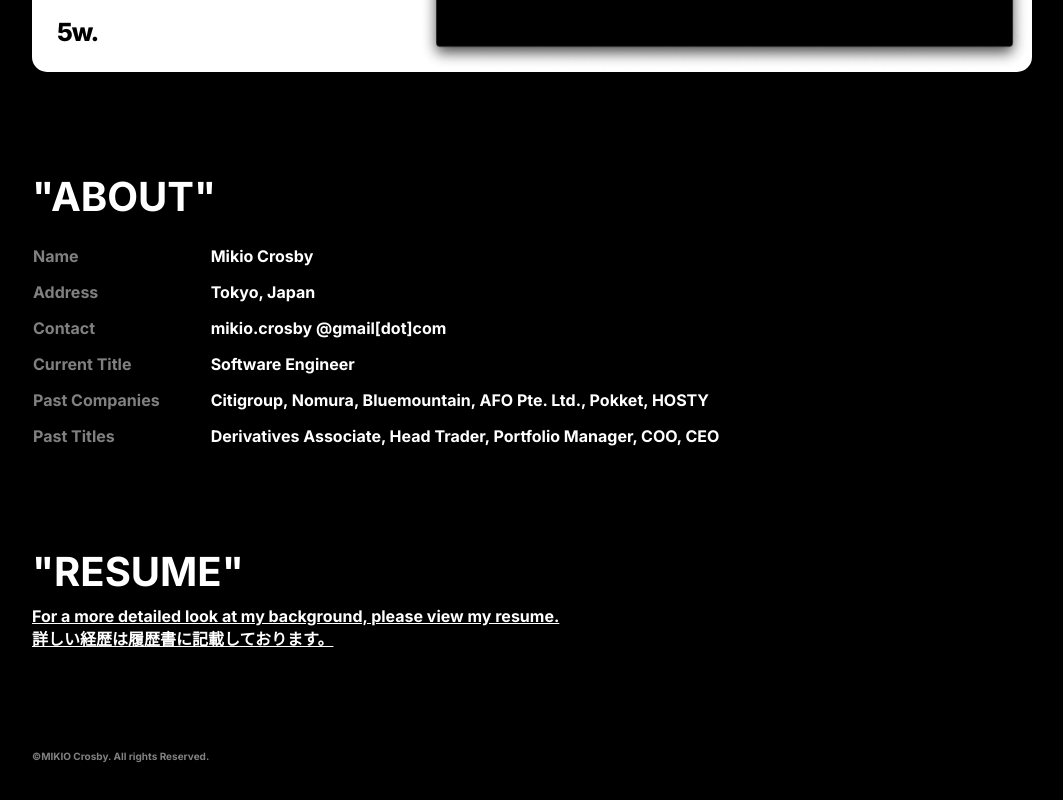
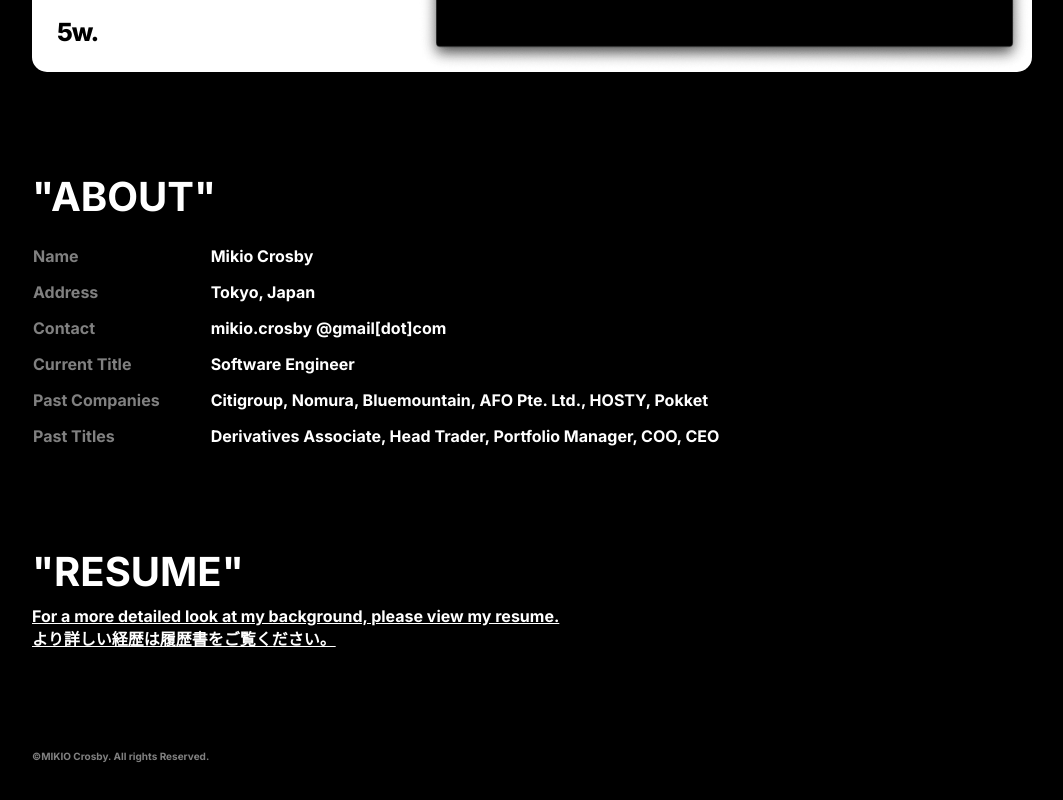
Before and after one commit to eremitik/portfolio, a React (Create React App) app: page / in a window 1280 px wide. Shown: the part 3347-4147 px from the top of the page, without its empty margins (143-1206 px from the left). Built offline with nearby package versions, Linux system fonts and the light colour scheme; the HTML template or start-up script is replaced by a standard one.

Commit message:
edit: some text in descriptions

```diff
--- a/src/App.js
+++ b/src/App.js
@@ -20,7 +20,7 @@ const SectionIntro = styled.div`
   margin-left: 200px;
 
   @media only screen and (max-width: 414px) {
-    margin-top: -4px;
+    margin-top: -5px;
     color: red;
     margin-left: 100px;
   }
@@ -141,7 +141,7 @@ function App() {
       </a>
 
       <a href="https://swanky-lunch-e8a.notion.site/5315a84a8092496d83518d7e05bf923d" target="_blank">
-        <Typography resume>詳しい経歴は履歴書に記載しております。</Typography>
+        <Typography resume>より詳しい経歴は履歴書をご覧ください。</Typography>
       </a>
       </ResumeDiv>
 
--- a/src/data.js
+++ b/src/data.js
@@ -26,7 +26,7 @@ export const aboutData = [
   },
   {
     Title: "Past Companies",
-    Info: "Citigroup, Nomura, Bluemountain, AFO Pte. Ltd., Pokket, HOSTY"
+    Info: "Citigroup, Nomura, Bluemountain, AFO Pte. Ltd., HOSTY, Pokket"
   },
   {
     Title: "Past Titles",
```
